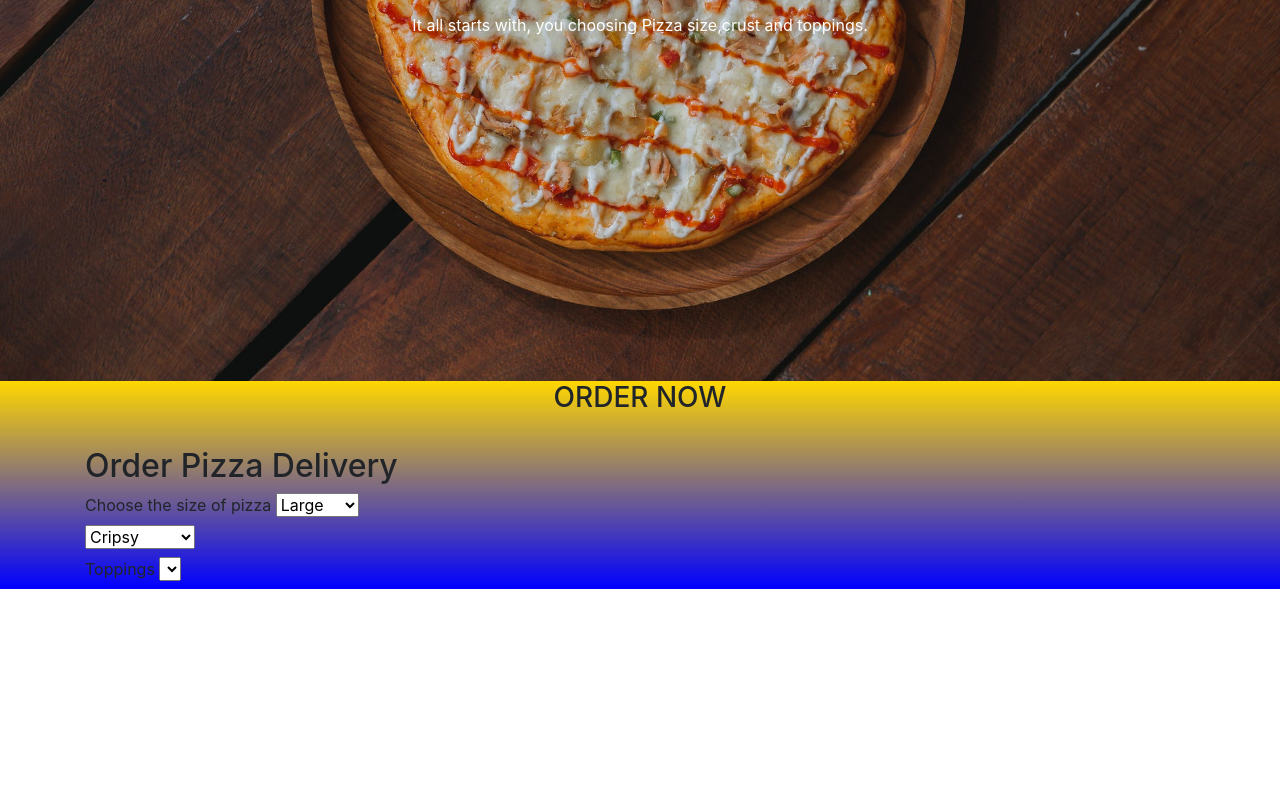
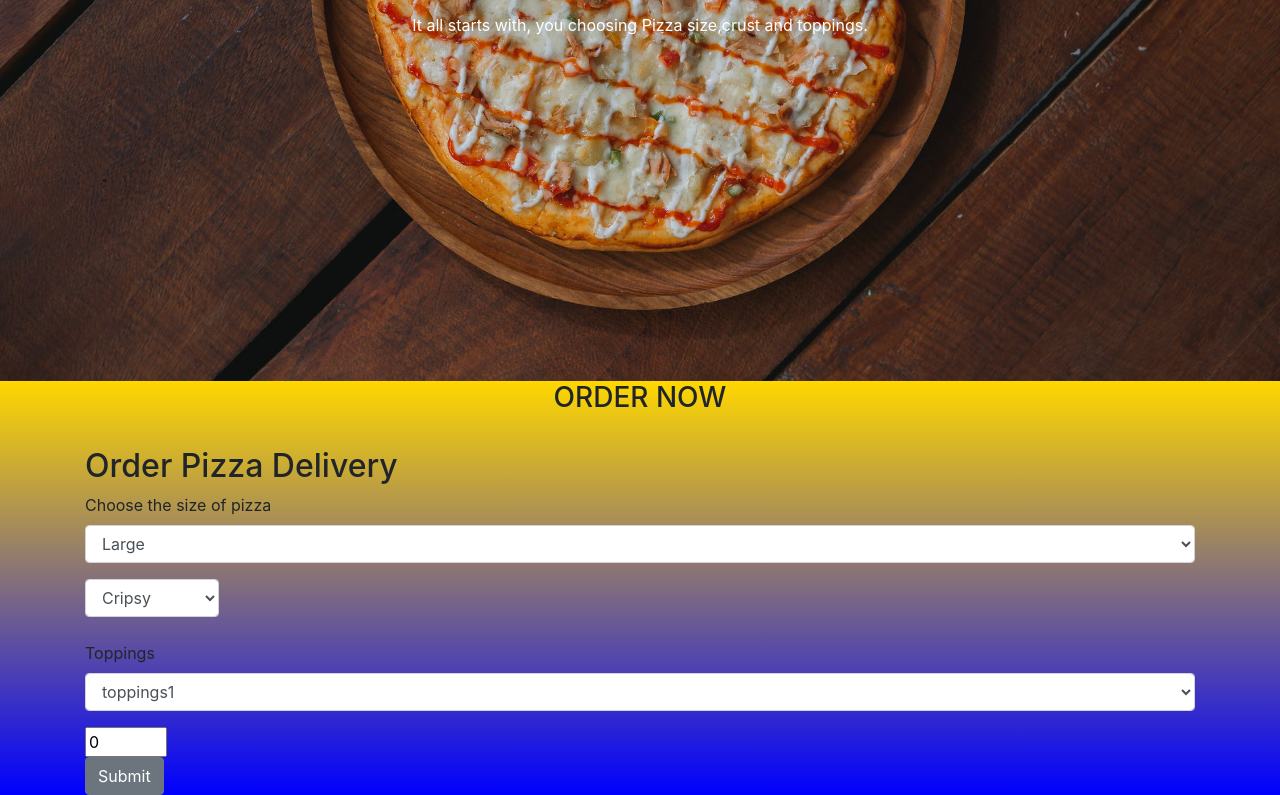
Before and after one commit to kiprotichdominic/Running-Pizza, a plain HTML site: page index.html in a window 1280 px wide. Shown: the part 419-1214 px from the top of the page. Before the commit the page ends 1008 px from the top, so only its background shows below. Drawn offline with nearby package versions, Linux system fonts and the light colour scheme.

Commit message:
add submit button and cart

```diff
--- a/index.html
+++ b/index.html
@@ -92,28 +92,36 @@
               Toppings -
               place order and have total
             -->
-            <div>
+            <div class="form-group">
               <label for="size">Choose the size of pizza</label>
-              <select name="size" id="size">
+              <select name="size" id="size" class="form-control">
                 <option value="large">Large</option>
                 <option value="medium">Medium</option>
                 <option value="small">Small</option>
               </select>
             </div>
-            <div>
+            <div class="form-group">
               <label for="crust">
-                <select name="crust" id="Crush">
+                <select name="crust" id="Crust" class="form-control">
                   <option value="cripsy">Cripsy</option>
                   <option value="stuffed">Stuffed</option>
                   <option value="gluten free">Gluten Free</option>
                 </select>
               </label>
             </div>
+            <div class="form-group">
+              <label for="toppings">Toppings</label>
+              <select name="toppings" id="toppings" class="form-control">
+                <option value="toppings1">toppings1</option>
+                <option value="toppings2">toppings2</option>
+                <option value="toppings3">Toppings3</option>
+              </select>
+            </div>
             <div>
-              <label for="toppings">Toppings</label>
-              <select name="toppings" id="toppings">
-                <option value=""></option>
-              </select>
+              <input type="text" id="total" value="0" readonly size="3" />
+            </div>
+            <div>
+              <input type="submit" class="btn btn-secondary" />
             </div>
           </form>
         </div>
```
